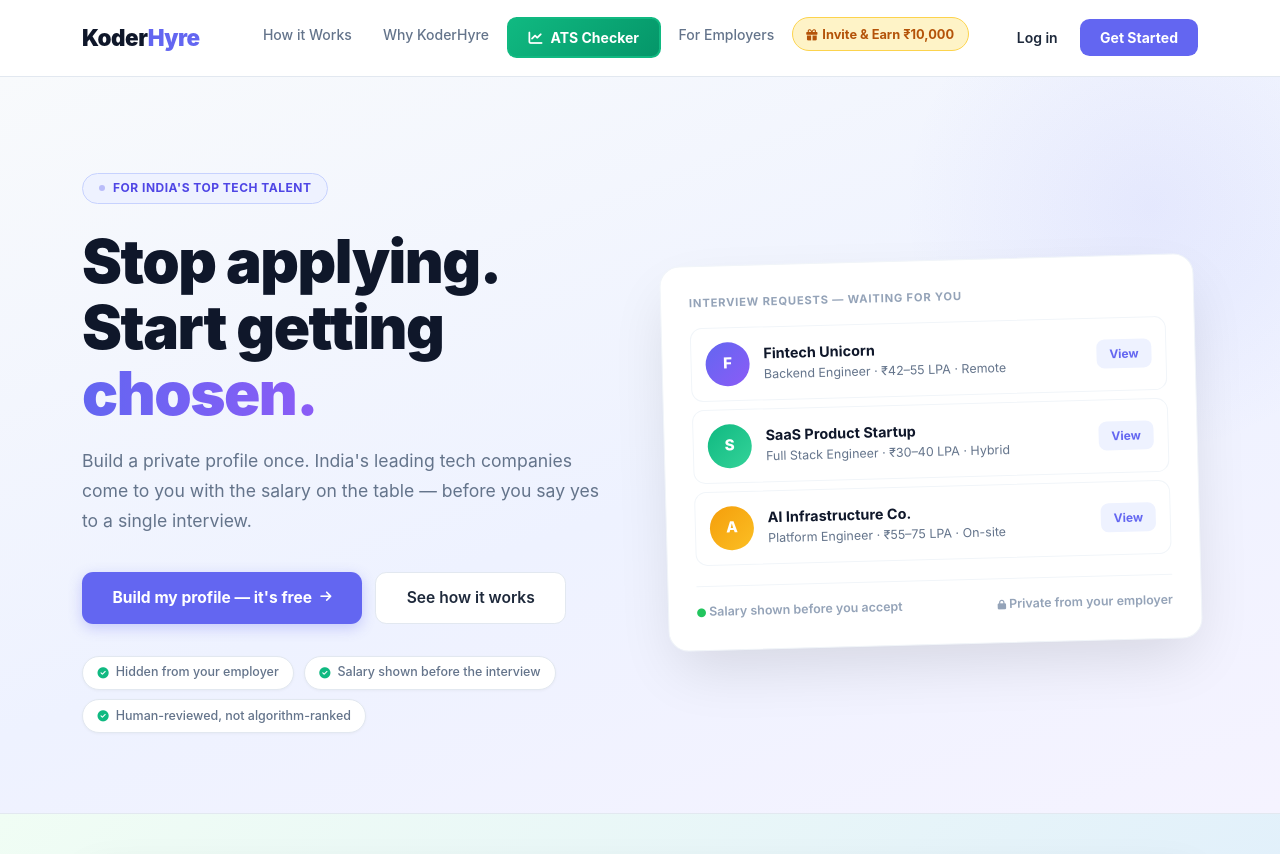
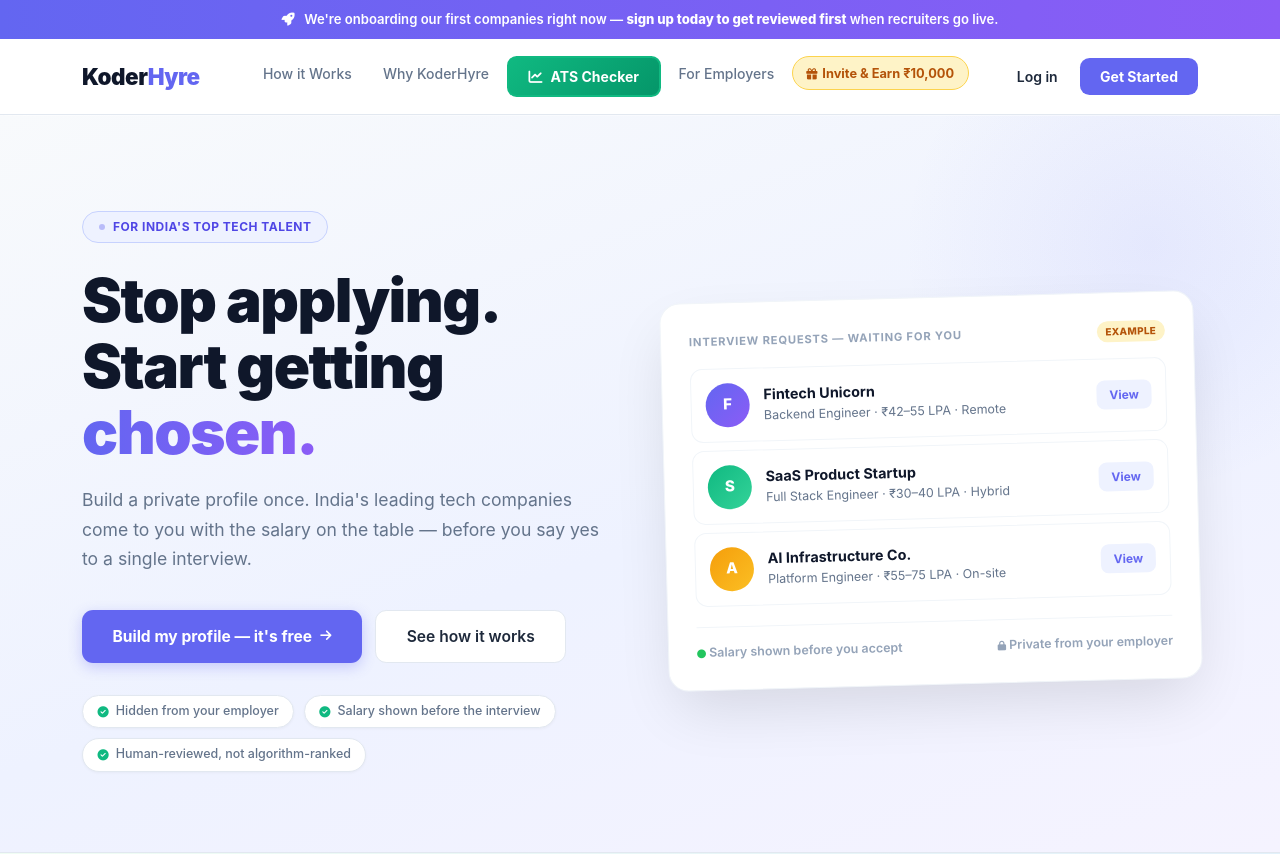
Before and after one commit to 4sh6/Jobapp_mvp, a Spring Boot app: page / in a window 1280 px wide. Shown: the top 854 px of the page. Run offline with Spring Boot 4, Linux system fonts and the light colour scheme; the visitor is signed in with stand-in values (Sample User, id 1); some of the project's set-up classes (security, data sources, template engines, error pages and the like) are left out, and stand-ins take their place.

Commit message:
Add honest early-access messaging for pre-launch recruiter state
No recruiters are onboarded yet, but the homepage hero mockup showed
three specific fake company invites with no disclaimer, and both the
homepage and registration page implied live company matching is
already happening. Same "don't fabricate traction" principle as the
earlier removal of fake testimonials/stats (f6a2395, 492bb0d) — label
the mockup as an example and say plainly that recruiters are still
being onboarded, framed as a reason to sign up early rather than a
gap.

Co-Authored-By: Claude Sonnet 5 <noreply@anthropic.com>
Claude-Session: https://claude.ai/code/session_01KQ9CCzEvS2nMKtj984dAp5

```diff
--- a/src/main/resources/templates/homepage.html
+++ b/src/main/resources/templates/homepage.html
@@ -437,9 +437,29 @@
             .hero { padding: 4rem 0 3.5rem; }
             .hero-title { letter-spacing: -1px; }
         }
+
+        /* ─── EARLY ACCESS BANNER ─── */
+        .early-access-bar {
+            background: linear-gradient(90deg, var(--indigo) 0%, var(--violet) 100%);
+            color: #fff; text-align: center;
+            font-size: .82rem; font-weight: 600;
+            padding: .6rem 1.25rem;
+        }
+        .early-access-bar strong { font-weight: 800; }
+        .example-chip {
+            background: #fef3c7; color: #b45309;
+            font-size: .62rem; font-weight: 800; letter-spacing: .03em;
+            padding: .18rem .55rem; border-radius: 1rem; flex-shrink: 0;
+        }
     </style>
 </head>
 <body>
+
+<!-- ─── EARLY ACCESS BANNER ─── -->
+<div class="early-access-bar">
+    <i class="fas fa-rocket" style="margin-right:.4rem;"></i>
+    We're onboarding our first companies right now — <strong>sign up today to get reviewed first</strong> when recruiters go live.
+</div>
 
 <!-- ─── NAVBAR ─── -->
 <nav class="navbar navbar-expand-lg" id="mainNav">
@@ -502,7 +522,10 @@
 
             <div class="col-lg-6 d-none d-lg-block">
                 <div class="hero-card">
-                    <div class="hero-card-lbl">Interview Requests — Waiting for You</div>
+                    <div class="hero-card-lbl" style="display:flex; align-items:center; justify-content:space-between;">
+                        <span>Interview Requests — Waiting for You</span>
+                        <span class="example-chip">EXAMPLE</span>
+                    </div>
 
                     <div class="invite-row">
                         <div class="company-avatar" style="background:linear-gradient(135deg,#6366f1,#8b5cf6);">F</div>
--- a/src/main/resources/templates/jobseeker/register.html
+++ b/src/main/resources/templates/jobseeker/register.html
@@ -144,11 +144,15 @@
                 <div class="term-line"><span class="prompt">$</span>koderhyre --init</div>
                 <div class="term-out">
                     &gt; building your profile once<br/>
-                    &gt; matching with companies actively hiring<br/>
+                    &gt; first in line as we onboard companies<br/>
                     &gt; no gatekeeping, no essays<span class="cursor">&nbsp;</span>
                 </div>
             </div>
             <p class="brand-tag">Built by developers, for developers.</p>
+            <div style="margin-top:1.25rem; background:rgba(99,102,241,.12); border:1px solid rgba(99,102,241,.25); border-radius:.5rem; padding:.75rem .9rem; font-size:.78rem; color:#c7d2fe; line-height:1.5;">
+                <i class="fas fa-rocket" style="color:#a5b4fc; margin-right:.35rem;"></i>
+                Early access: we're onboarding our first recruiters now. Sign up today to be reviewed first.
+            </div>
         </div>
 
         <div class="form-panel">
```
